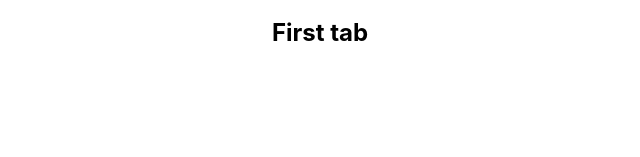
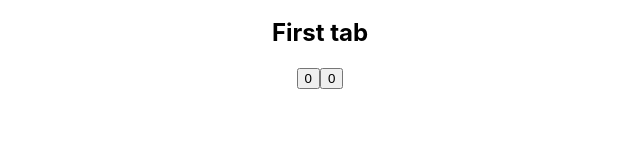
Before and after one commit to Dobuzi/Nooks, a React (Create React App) app: page / in a window 1280 px wide. Shown: the part 128-285 px from the top of the page, without its empty margins (320-960 px from the left). Built offline with nearby package versions, Linux system fonts and the light colour scheme.

Commit message:
useEffect is applied

```diff
--- a/src/App.js
+++ b/src/App.js
@@ -1,6 +1,7 @@
 import React from "react";
 import ReactDOM from "react-dom";
 import './App.css';
+import { useEffect, useState } from "react";
 
 import useInput from "./useInput/useInput";
 import useTabs from "./useTabs/useTabs";
@@ -9,6 +10,10 @@ export default function App() {
   const noAt = value => !value.includes("@");
   const name = useInput("Mr. ", noAt);
   const { currentItem, changeItem } = useTabs(0, tabs);
+  const [number, setNumber] = useState(0);
+  const [number_2, setNumber_2] = useState(0);
+  const handleNumber = () => { console.log(number) };
+  useEffect(handleNumber, [number, number_2]);
   return (
     <div className="App">
       <h1>Hello</h1>
@@ -16,6 +21,10 @@ export default function App() {
       <div>
         {tabs.map((tab, index) => <button onClick={() => changeItem(index)}>{tab.id}</button>)}
         <h2>{currentItem.content}</h2>
+      </div>
+      <div>
+        <button onClick={() => setNumber(number + 1)}>{number}</button>
+        <button onClick={() => setNumber_2(number_2 + 1)}>{number_2}</button>
       </div>
     </div>
   );
```
